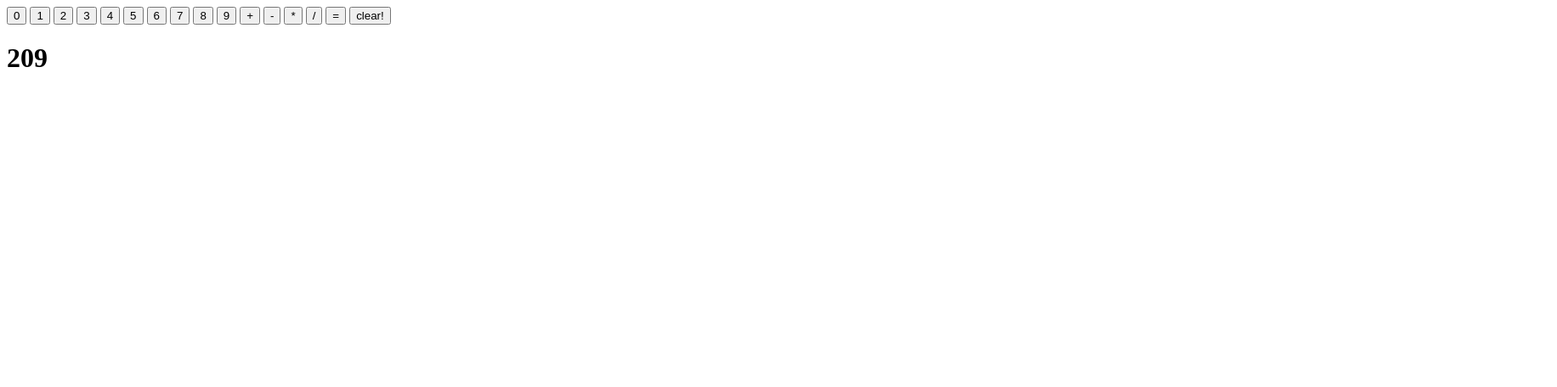
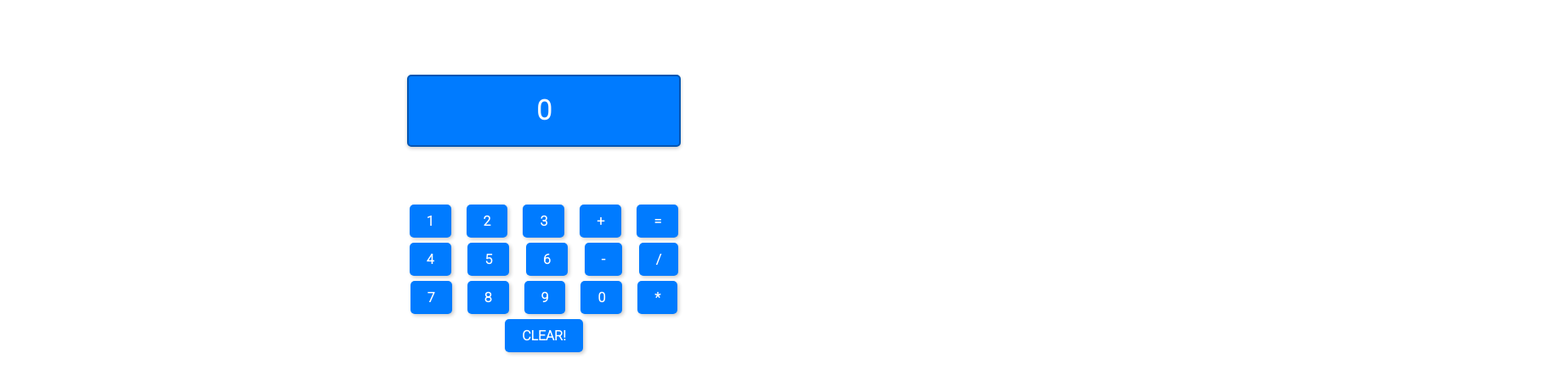
Before and after one commit to ahmkhn/js-calculator, a plain HTML site: page index.html in a window 1280 px wide. Shown: the whole page at 85% size, 1832 px wide, since content can reach past the window. Drawn offline with Linux system fonts and the light colour scheme.

Commit message:
buttons working + basic calculation working.

```diff
--- a/index.html
+++ b/index.html
@@ -5,29 +5,40 @@
     <meta name="viewport" content="width=device-width, initial-scale=1.0">
     <link rel="stylesheet" href="styles.css">
     <script src="index.js" defer></script>
-    <title>Calculator by Ahmed</title>
+    <title>Simple Calculator</title>
 </head>
 <body>
-    <div class="buttonWrapper">
-        <button onclick="addValuesToDisplay(0)">0</button>
+    <div class="button-wrapper">
+        <div class="top-buttons">
             <button onclick="addValuesToDisplay(1)">1</button>
             <button onclick="addValuesToDisplay(2)">2</button>
             <button onclick="addValuesToDisplay(3)">3</button>
+            <button onclick="operatorFromButton('+')">+</button>
+            <button onclick="calculateValue('=')">=</button>
+        </div>
+        <div class="middle-buttons">
             <button onclick="addValuesToDisplay(4)">4</button>
             <button onclick="addValuesToDisplay(5)">5</button>
             <button onclick="addValuesToDisplay(6)">6</button>
+            <button onclick="operatorFromButton('-')">-</button>
+            <button onclick="operatorFromButton('/')">/</button>
+        </div>
+        <div class="bottom-buttons">
             <button onclick="addValuesToDisplay(7)">7</button>
             <button onclick="addValuesToDisplay(8)">8</button>
             <button onclick="addValuesToDisplay(9)">9</button>
-        <button onclick="operatorFromButton('+')">+</button>
-        <button onclick="operatorFromButton('-')">-</button>
+            <button onclick="addValuesToDisplay(0)">0</button>
             <button onclick="operatorFromButton('*')">*</button>
-        <button onclick="operatorFromButton('/')">/</button>
-        <button onclick="calculateValue('=')">=</button>
+        </div>
+        <div class="even-more-bot">
             <button onclick="clearButton()">clear!</button>
         </div>
+    </div>
     <div class="displayWrapper">
-        <h1 id="displayValue">209</h1>
+        <div class="box">
+            <h1 id="displayValue">0</h1>
+        </div>
+
     </div>
 
 </body>
--- a/index.js
+++ b/index.js
@@ -71,12 +71,10 @@ function calculateValue(value)
             let val1 =""
             let val2 = parsedString[1];
             let val3 = "";
-            // val1 = 7, val2 = *, val 3 = 5
-            let returnValue = operate(val2,val1,val3);
-            console.log(returnValue);        // this approach works for 7*5 but not 7*55 as the 2nd '5' is stored in the 4th variable.
+            // val1 = 7, val2 = *, val 3 = 5       // this approach works for 7*5 but not 7*55 as the 2nd '5' is stored in the 4th variable.
             // set val1 to concatenation of values before operator, set val 3 to concatenation of values after operator.
             let x = false; // we are on value 1, operator has NOT been parsed yet.
-            for(let i =0;i<parsedString.length-1;i++)
+            for(let i =0;i<parsedString.length;i++)
             {
 
                 if(parsedString[i]!='-' && parsedString[i]!='*' && parsedString[i]!='/' &&parsedString[i]!='+' && x==false)
@@ -96,5 +94,9 @@ function calculateValue(value)
 
             }
             console.log(val1,val2,val3);
+            let returnValue = operate(val2,parseInt(val1),parseInt(val3));
+            console.log(returnValue)
+            document.getElementById("displayValue").innerHTML=returnValue;
+
     }
 }
--- a/styles.css
+++ b/styles.css
@@ -0,0 +1,62 @@
+@import url('https://fonts.googleapis.com/css2?family=Roboto:ital,wght@0,300;1,100&display=swap');
+*{
+    font-family:'Roboto',sans-serif;
+}
+
+.button-wrapper{
+    display:flex;
+    flex-direction:column;
+    height:80vh;
+    justify-content: center;
+    align-items: center;
+}
+.top-buttons {
+    display: flex;
+    flex-wrap: wrap;
+    gap: 12px;
+}
+.middle-buttons {
+    display: flex;
+    flex-wrap: wrap;
+    gap: 13.7px;
+}
+.bottom-buttons {
+    display: flex;
+    flex-wrap: wrap;
+    gap: 12px;
+}
+button{
+    background-color: #007bff; /* Background color */
+    color: #fff;              /* Text color */
+    padding: 10px 20px;       /* Padding inside the button */
+    border: none;             /* Remove button border */
+    border-radius: 5px;       /* Rounded corners */
+    cursor: pointer;          /* Add a pointer cursor on hover */
+    font-size: 16px;          /* Font size */
+    font-weight: bold;        /* Font weight */
+    text-transform: uppercase; /* Convert text to uppercase */
+    box-shadow: 2px 2px 4px rgba(0, 0, 0, 0.2); /* Add a subtle box shadow */
+    transition: background-color 0.2s, transform 0.2s;
+    margin:3px;
+}
+button:hover{
+
+    background-color: #0056b3; /* Background color on hover */
+    transform: scale(1.05);     /* Slight scale-up on hover */
+}
+.displayWrapper{
+    display:flex;
+    justify-content: center;
+    align-items: center;
+    margin:-35rem;
+}
+.box {
+    max-width: 300px; /* Set a maximum width for the box */
+    background-color: #007bff;
+    color: #fff;
+    padding-left: 150px;
+    padding-right:150px;
+    border: 2px solid #0056b3;
+    border-radius: 5px;
+    box-shadow: 0px 2px 4px rgba(0, 0, 0, 0.2);
+}
```
Lines whose indentation alone changed are shown as unchanged.
